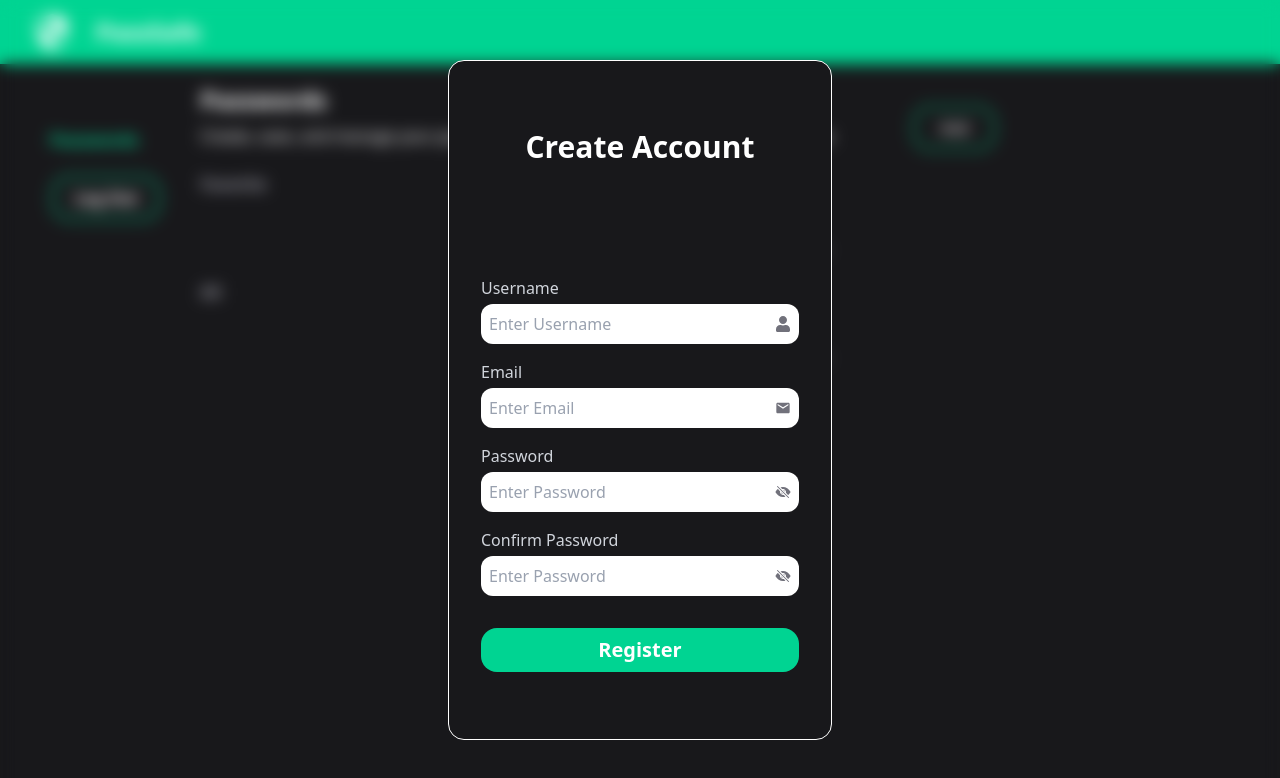
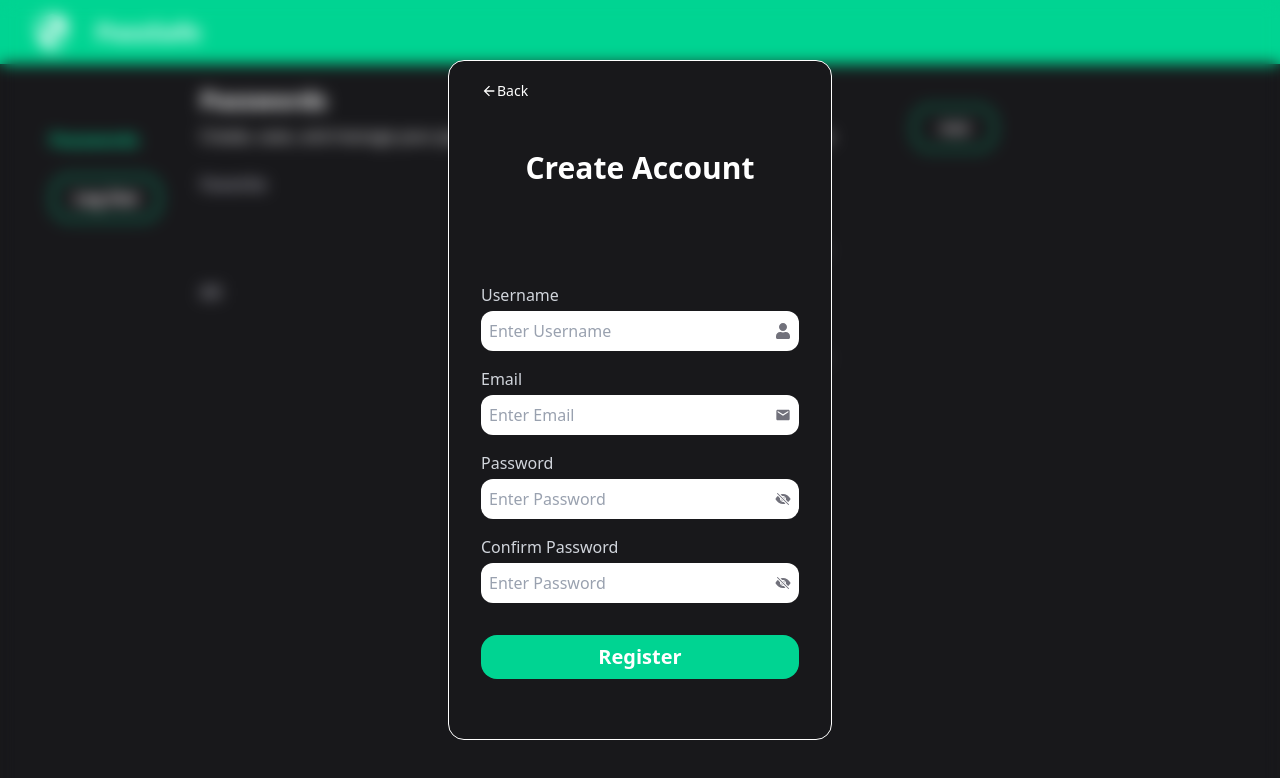
Before and after one commit to mariavnn/Password-Manager-Project-Front, a React (Vite) app: page / in a window 1280 px wide. Both pictures are taken after a click on the button "Register". Shown: the top 778 px of the page. Built offline with nearby package versions, Linux system fonts and the light colour scheme.

Commit message:
Agregue icono de volver en registro

```diff
--- a/src/modals/Register.jsx
+++ b/src/modals/Register.jsx
@@ -4,6 +4,7 @@ import Input from "../components/Input";
 import PasswordInput from "../components/PasswordInput";
 import PrincipalButton from "../components/PrincipalButton";
 import { register } from "../api/authApi";
+import { IoMdArrowBack } from "react-icons/io";
 
 export default function RegisterModal({ closeRegister }) {
   const initialValues = {
@@ -44,8 +45,8 @@ export default function RegisterModal({ closeRegister }) {
       await register(data);
       closeRegister();
     } catch (error) {
-      console.log('error ', error.response.data);
-      setErrors({ general: error?.response?.data?.error});
+      console.log("error ", error.response.data);
+      setErrors({ general: error?.response?.data?.error });
     } finally {
       setSubmitting(false);
     }
@@ -53,7 +54,15 @@ export default function RegisterModal({ closeRegister }) {
 
   return (
     <div className="fixed inset-0 backdrop-blur-sm bg-opacity-80 flex items-center justify-center z-50">
-      <div className="w-[30%] h-[85%] border-white bg-zinc-900 border-1 rounded-2xl flex flex-col justify-around items-center px-8 py-3">
+      <div className="w-[30%] h-[85%] border-white bg-zinc-900 border-1 rounded-2xl flex flex-col  items-center px-8 py-3">
+        <button
+          onClick={closeRegister}
+          className="w-full flex justify-start m-0 cursor-pointer h-5 items-center mt-2"
+        >
+          <IoMdArrowBack color="white" />
+          <h2 className="text-white text-sm">Back</h2>
+        </button>
+        <div className="w-full h-full flex flex-col items-center justify-around">
           <h2 className="text-white text-3xl font-bold">Create Account</h2>
           <Formik
             initialValues={initialValues}
@@ -80,7 +89,9 @@ export default function RegisterModal({ closeRegister }) {
                     onBlur={handleBlur}
                   />
                   {touched.username && errors.username && (
-                  <p className="text-red-400 text-sm mt-1">{errors.username}</p>
+                    <p className="text-red-400 text-sm mt-1">
+                      {errors.username}
+                    </p>
                   )}
                 </div>
 
@@ -108,7 +119,9 @@ export default function RegisterModal({ closeRegister }) {
                     onBlur={handleBlur}
                   />
                   {touched.password && errors.password && (
-                  <p className="text-red-400 text-sm mt-1">{errors.password}</p>
+                    <p className="text-red-400 text-sm mt-1">
+                      {errors.password}
+                    </p>
                   )}
                 </div>
 
@@ -143,5 +156,6 @@ export default function RegisterModal({ closeRegister }) {
           </Formik>
         </div>
       </div>
+    </div>
   );
 }
```
Lines whose indentation alone changed are shown as unchanged.
